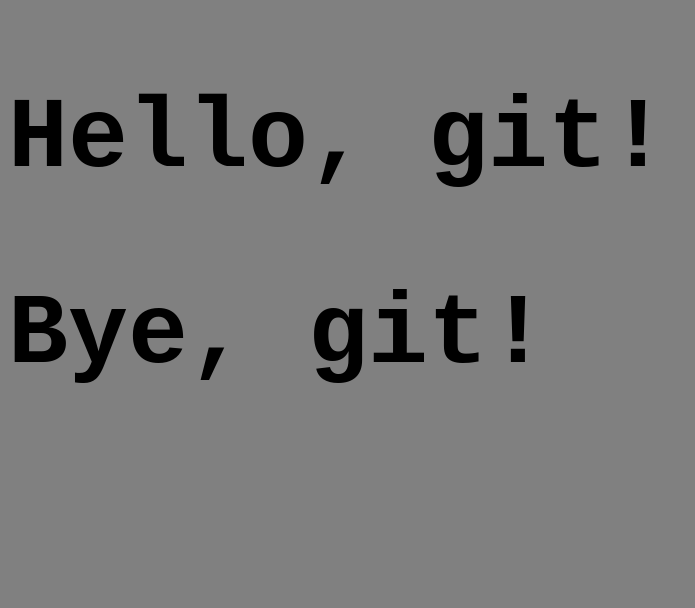
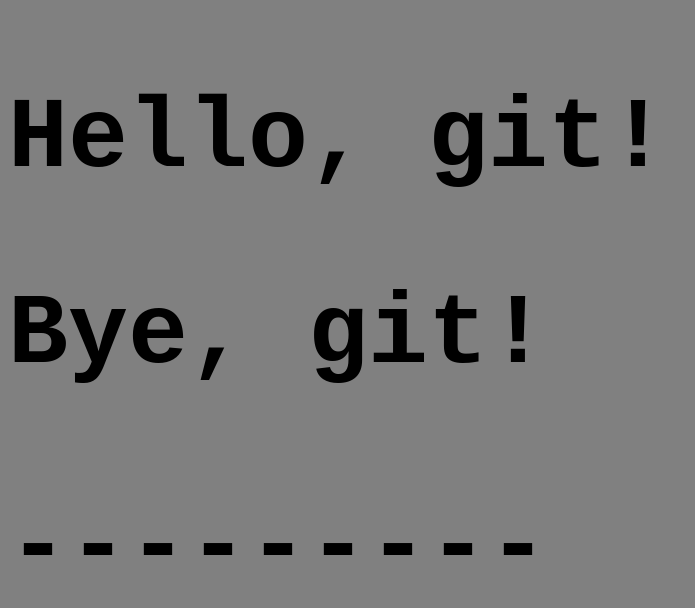
Before and after one commit to fennyflop/first-project, a plain HTML site: page index.html in a window 1280 px wide. Shown: the whole page, without its empty margins (0-695 px from the left). Drawn offline with Linux system fonts and the light colour scheme.

Commit message:
underline add

```diff
--- a/index.html
+++ b/index.html
@@ -8,6 +8,7 @@
         <div class="content">
 <h1 class="header">Hello, git!</h1>
 <h2 class="header">Bye, git!</h2>
+<h3 class="header">---------</h3>
 </div>
 </section>
 </body>
```
